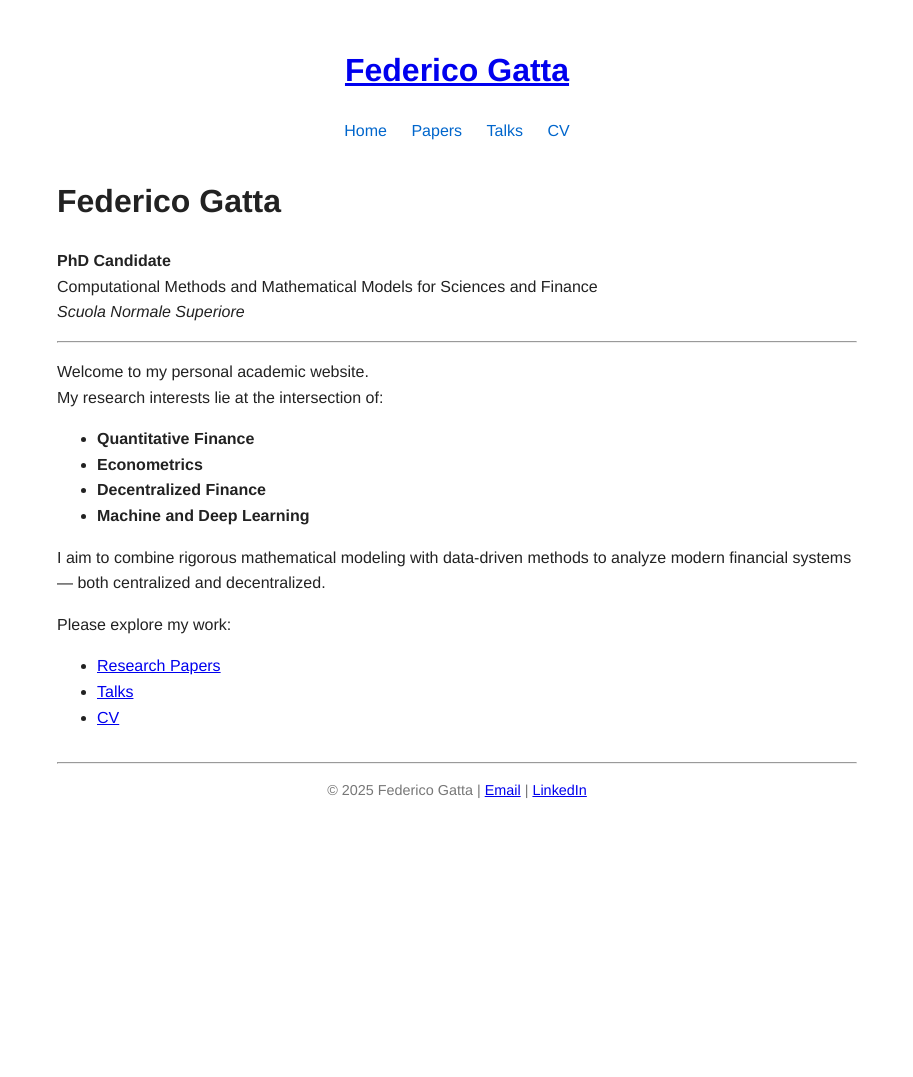
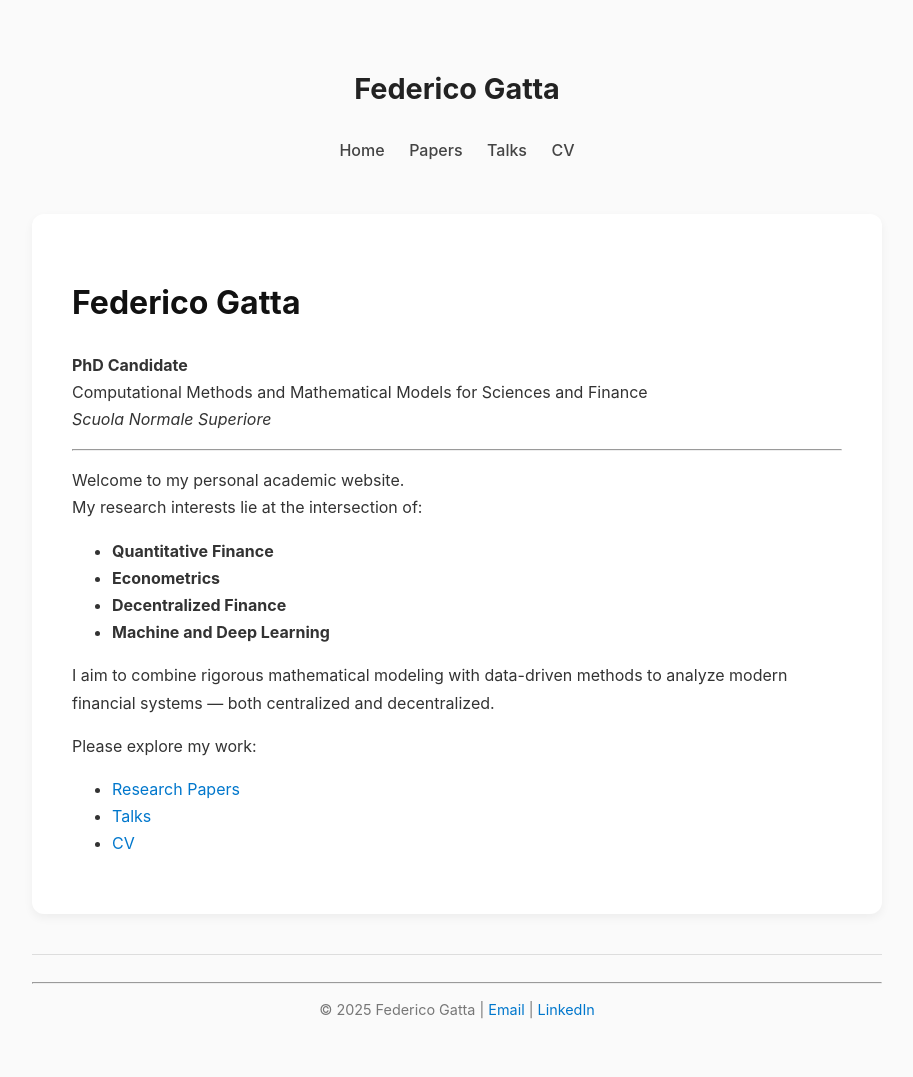
Before and after one commit to fede-gatta/fede-gatta.github.io, a Jekyll site: the page built from index.md, in a window 1280 px wide. Shown: the whole page, without its empty margins (183-1096 px from the left). Built offline with Jekyll 4.4.1, drawn with Linux system fonts in a browser that asks for light colours; before the commit the page ends 900 px from its top, so only the background shows below that.

Commit message:
Update style.css

```diff
--- a/assets/css/style.css
+++ b/assets/css/style.css
@@ -1,31 +1,69 @@
+/* ==== GLOBAL STYLES ==== */
 body {
-  font-family: "Helvetica Neue", Arial, sans-serif;
-  max-width: 800px;
-  margin: auto;
-  padding: 1.5rem;
-  background-color: #fff;
-  color: #222;
-  line-height: 1.6;
+  font-family: "Inter", "Helvetica Neue", Arial, sans-serif;
+  color: #333;
+  background-color: #fafafa;
+  max-width: 850px;
+  margin: 0 auto;
+  padding: 40px 20px;
+  line-height: 1.7;
 }
 
+/* ==== HEADER ==== */
 header {
   text-align: center;
-  margin-bottom: 2rem;
+  margin-bottom: 50px;
+}
+
+header h1 a {
+  text-decoration: none;
+  color: #222;
+  font-weight: 700;
+  font-size: 1.8rem;
+}
+
+nav {
+  margin-top: 15px;
 }
 
 nav a {
+  color: #444;
+  text-decoration: none;
   margin: 0 10px;
-  text-decoration: none;
-  color: #0066cc;
+  font-weight: 500;
 }
 
 nav a:hover {
+  color: #0077cc;
+}
+
+/* ==== MAIN CONTENT ==== */
+main {
+  background-color: #fff;
+  border-radius: 12px;
+  box-shadow: 0 4px 10px rgba(0, 0, 0, 0.05);
+  padding: 40px;
+}
+
+h1, h2, h3 {
+  color: #111;
+}
+
+a {
+  color: #0077cc;
+  text-decoration: none;
+}
+
+a:hover {
   text-decoration: underline;
 }
 
+/* ==== FOOTER ==== */
 footer {
   text-align: center;
-  margin-top: 2rem;
-  font-size: 0.9em;
+  font-size: 0.9rem;
   color: #777;
+  margin-top: 40px;
+  padding-top: 20px;
+  border-top: 1px solid #ddd;
 }
```
